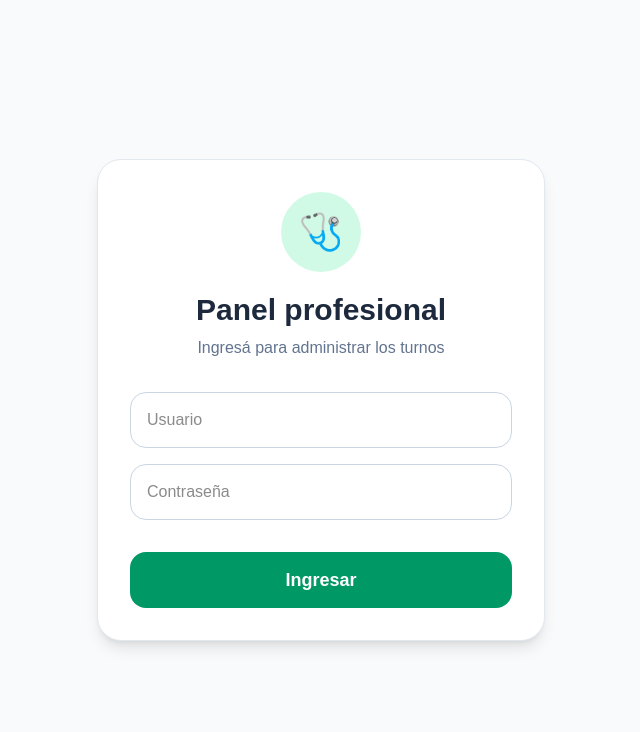
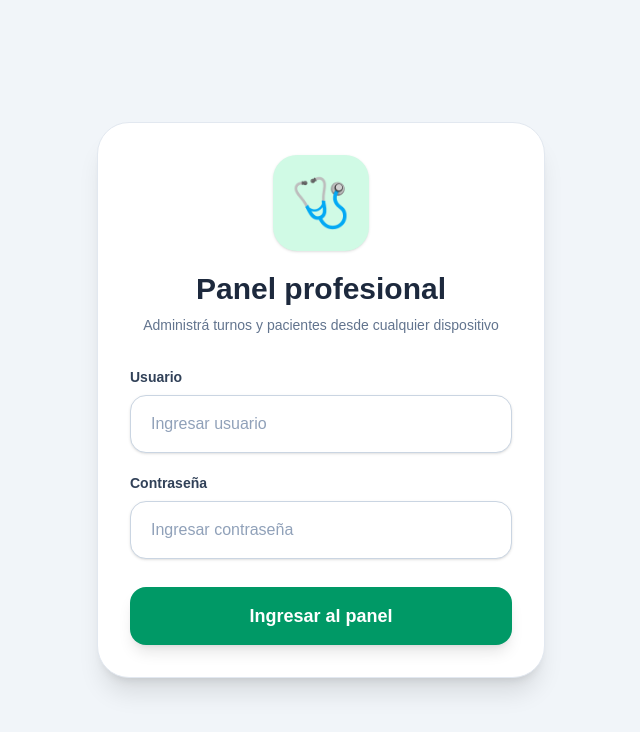
Before and after one commit to LucasVillaboa/med-turnos, a Next.js app: page /login in a window 1280 px wide. Shown: the top 732 px of the page, without its empty margins (319-959 px from the left). Built offline with nearby package versions, Linux system fonts and the light colour scheme.

Commit message:
panel profesional

```diff
--- a/src/app/login/page.tsx
+++ b/src/app/login/page.tsx
@@ -36,7 +36,6 @@ export default function LoginPage() {
 
       localStorage.setItem("auth", "true");
 
-      // 🔥 GUARDAR DOCTOR
       localStorage.setItem(
         "doctor",
         user.doctor
@@ -52,13 +51,13 @@ export default function LoginPage() {
   };
 
   return (
-    <div className="min-h-screen bg-slate-50 flex items-center justify-center px-4">
+    <div className="min-h-screen bg-slate-100 flex items-center justify-center px-4">
 
-      <div className="w-full max-w-md bg-white border border-slate-200 rounded-3xl shadow-lg p-8">
+      <div className="w-full max-w-md bg-white border border-slate-200 rounded-[32px] shadow-xl p-8">
 
         <div className="text-center mb-8">
 
-          <div className="w-20 h-20 rounded-full bg-emerald-100 flex items-center justify-center mx-auto mb-5 text-4xl">
+          <div className="w-24 h-24 rounded-3xl bg-emerald-100 flex items-center justify-center mx-auto mb-5 text-5xl shadow-sm">
             🩺
           </div>
 
@@ -66,69 +65,99 @@ export default function LoginPage() {
             Panel profesional
           </h1>
 
-          <p className="text-slate-500 mt-2">
-            Ingresá para administrar los turnos
+          <p className="text-slate-500 mt-2 text-sm">
+            Administrá turnos y pacientes desde cualquier dispositivo
           </p>
 
         </div>
 
         <form
           onSubmit={handleLogin}
-          className="flex flex-col gap-4"
+          className="flex flex-col gap-5"
         >
+
+          <div>
+
+            <label className="block text-sm font-semibold text-slate-700 mb-2">
+              Usuario
+            </label>
 
             <input
               type="text"
-            placeholder="Usuario"
+              placeholder="Ingresar usuario"
               value={usuario}
               onChange={(e) => setUsuario(e.target.value)}
               className="
                 w-full
-              min-h-[56px]
+                min-h-[58px]
+                bg-white
+                text-slate-900
+                placeholder:text-slate-400
                 border
                 border-slate-300
                 rounded-2xl
-              px-4
+                px-5
+                text-base
                 outline-none
-              focus:border-emerald-600
-              focus:ring-2
-              focus:ring-emerald-200
+                shadow-sm
+                focus:border-emerald-500
+                focus:ring-4
+                focus:ring-emerald-100
+                transition
               "
             />
 
+          </div>
+
+          <div>
+
+            <label className="block text-sm font-semibold text-slate-700 mb-2">
+              Contraseña
+            </label>
+
             <input
               type="password"
-            placeholder="Contraseña"
+              placeholder="Ingresar contraseña"
               value={password}
               onChange={(e) => setPassword(e.target.value)}
               className="
                 w-full
-              min-h-[56px]
+                min-h-[58px]
+                bg-white
+                text-slate-900
+                placeholder:text-slate-400
                 border
                 border-slate-300
                 rounded-2xl
-              px-4
+                px-5
+                text-base
                 outline-none
-              focus:border-emerald-600
-              focus:ring-2
-              focus:ring-emerald-200
+                shadow-sm
+                focus:border-emerald-500
+                focus:ring-4
+                focus:ring-emerald-100
+                transition
               "
             />
 
+          </div>
+
           <button
             className="
-              mt-4
-              min-h-[56px]
+              mt-2
+              min-h-[58px]
               bg-emerald-600
               hover:bg-emerald-700
+              active:scale-[0.99]
               transition
               text-white
               rounded-2xl
               font-semibold
               text-lg
+              shadow-lg
             "
           >
-            Ingresar
+            Ingresar al panel
           </button>
 
         </form>
```
Lines whose indentation alone changed are shown as unchanged.
